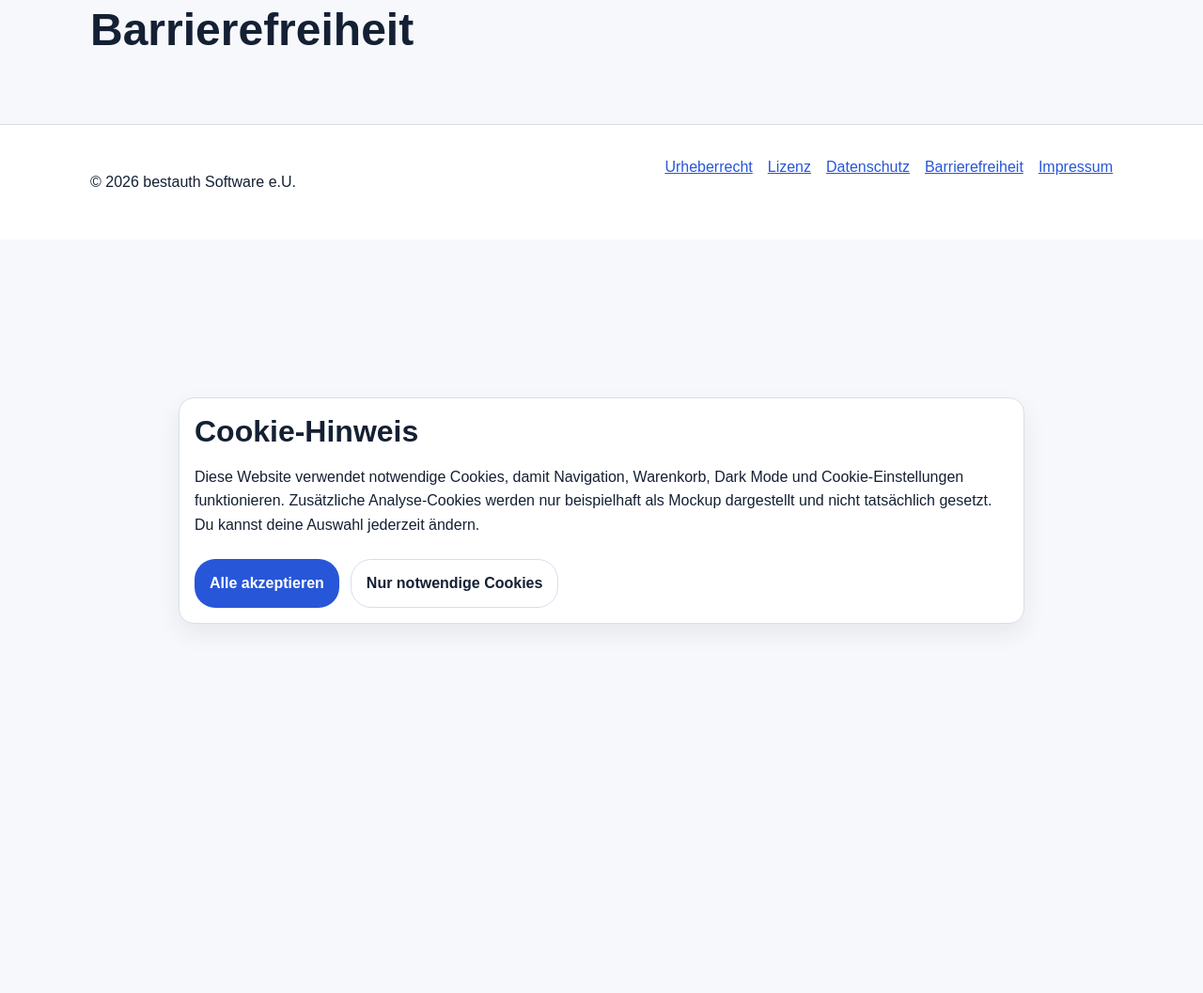
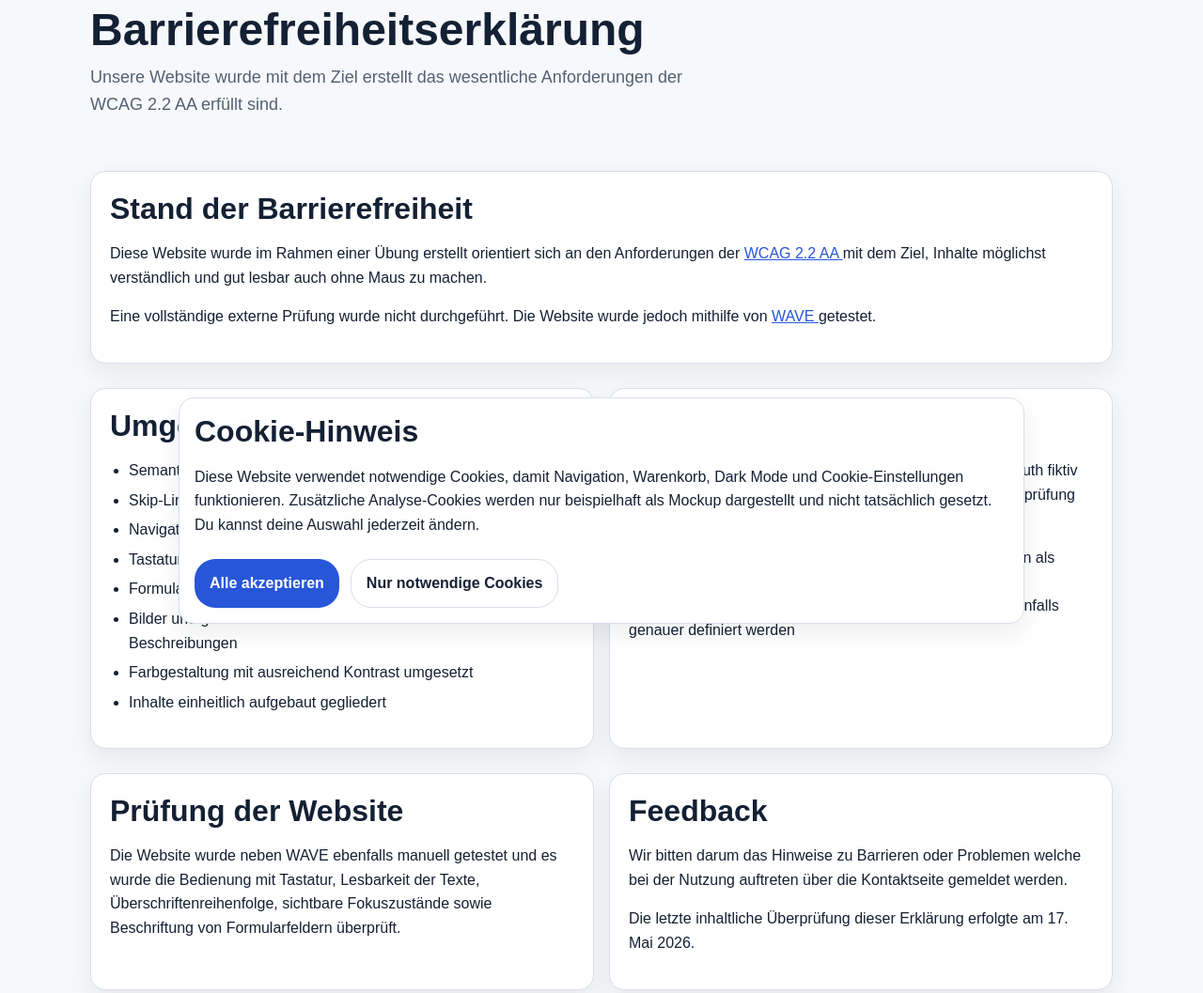
Before and after one commit to dvmhi/DIR, a plain HTML site: page accessibility.html in a window 1280 px wide. Shown: the part 120-1177 px from the top of the page at 94% size. Before the commit the page ends 800 px from the top, so only its background shows below. Drawn offline with Linux system fonts and the light colour scheme.

Commit message:
added accessibility and license and impressum

```diff
--- a/accessibility.html
+++ b/accessibility.html
@@ -28,9 +28,97 @@
 <main id="main">
   <section class="page-header">
     <div class="container">
-      <h1>Barrierefreiheit</h1>
+
+      <h1>Barrierefreiheitserklärung</h1>
+
+      <p class="lead">
+        Unsere Website wurde mit dem Ziel erstellt das wesentliche
+        Anforderungen der WCAG 2.2 AA erfüllt sind.
+      </p>
     </div>
   </section>
+
+  <section class="section">
+  <div class="container">
+    <article class="card">
+      <h2>Stand der Barrierefreiheit</h2>
+
+      <p>
+        Diese Website wurde im Rahmen einer Übung erstellt orientiert sich
+        an den Anforderungen der <a href="https://www.w3.org/TR/WCAG22/" target="blank"> WCAG 2.2 AA </a>
+        mit dem Ziel, Inhalte möglichst verständlich und gut lesbar auch ohne
+        Maus zu machen.
+      </p>
+
+      <p>
+        Eine vollständige externe Prüfung wurde nicht durchgeführt. Die Website
+        wurde jedoch mithilfe von <a href="https://wave.webaim.org/" target="blank"> WAVE </a> getestet.
+      </p>
+    </article>
+  </div>
+
+  </br>
+
+  <div class="container two-col">
+    <article class="card">
+      <h2>Umgesetzte Maßnahmen</h2>
+
+      <ul class="check-list">
+        <li>Semantische HTML-Struktur</li>
+        <li>Skip-Link zum Hauptinhalt.</li>
+        <li>Navigation, Buttons und Formulare mit der Tastatur erreichbar</li>
+        <li>Tastaturfokus sichtbar gestaltet</li>
+        <li>Formularfelder mit Labels beschriftet</li>
+        <li>Bilder und grafische Platzhalter haben Alternativtexte/ARIA-Beschreibungen</li>
+        <li>Farbgestaltung mit ausreichend Kontrast umgesetzt</li>
+        <li>Inhalte einheitlich aufgebaut gegliedert</li>
+      </ul>
+    </article>
+
+    <article class="card">
+      <h2>Einschränkungen</h2>
+
+      <p>
+        Aktuell keine konkreten Barrieren bekannt, da jedoch bestauth fiktiv ist,
+        wurde keine vollständige professionelle Barrierefreiheitsprüfung durchgeführt.
+      </p>
+
+      <p>
+        Einzelne Medien wie Produktbilder oder Team-Bilder wurden als Beispielbilder
+        eingebunden und müssten bei einer echten Veröffentlichung nochmal
+        vollständig geprüft und gegebenenfalls genauer definiert werden
+      </p>
+    </article>
+  </div>
+
+  </br>
+
+  <div class="container two-col">
+    <article class="card">
+      <h2>Prüfung der Website</h2>
+
+      <p>
+        Die Website wurde neben WAVE ebenfalls manuell getestet und es wurde die Bedienung mit Tastatur, Lesbarkeit der Texte, Überschriftenreihenfolge,
+        sichtbare Fokuszustände sowie Beschriftung von Formularfeldern überprüft.
+      </p>
+
+    </article>
+
+    <article class="card">
+      <h2>Feedback</h2>
+
+      <p>
+        Wir bitten darum das Hinweise zu Barrieren oder Problemen welche
+        bei der Nutzung auftreten über die Kontaktseite gemeldet werden.
+      </p>
+
+      <p>
+        Die letzte inhaltliche Überprüfung dieser Erklärung erfolgte am
+        17. Mai 2026.
+      </p>
+    </article>
+  </div>
+</section>
 </main>
 <footer class="site-footer">
   <div class="footer-inner">
```
Also changed, not shown: contact.html (+2 -2 lines), imprint.html (+52 -0 lines), license.html (+43 -15 lines).
